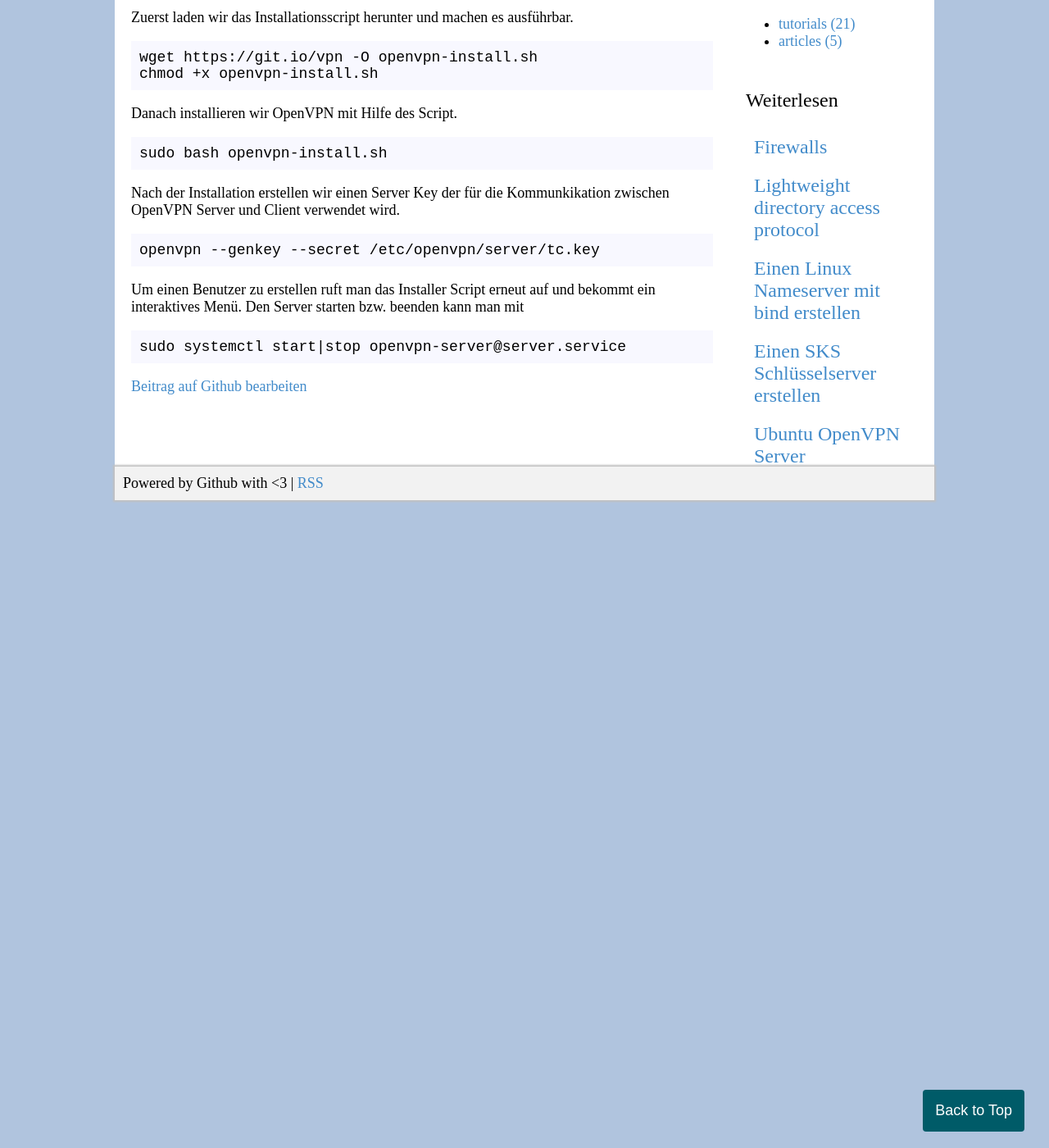
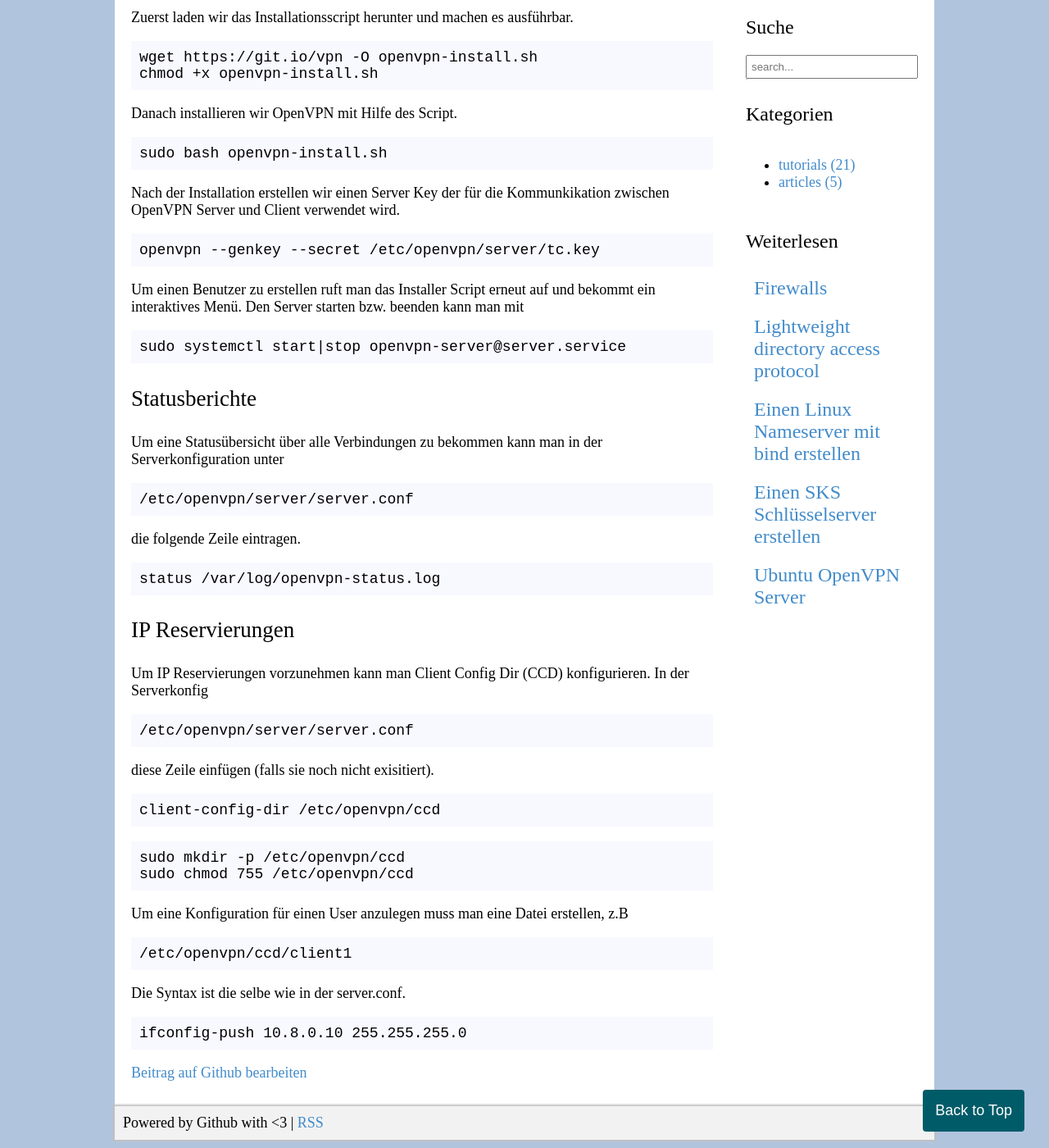
Before and after one commit to zarat/zarat.github.io, a Jekyll site: the page built from _posts/2024-05-02-ubuntu-openvpn-server.markdown, in a window 1280 px wide and 1400 px high, scrolled down 428 px. Shown: the whole window at 82% size. Built offline with Jekyll 4.4.1, drawn with Linux system fonts in a browser that asks for light colours.

Commit message:
status und user config

```diff
--- a/_posts/2024-05-02-ubuntu-openvpn-server.markdown
+++ b/_posts/2024-05-02-ubuntu-openvpn-server.markdown
@@ -35,3 +35,48 @@
 <pre>
 sudo systemctl start|stop openvpn-server@server.service
 </pre>
+
+<h2>Statusberichte</h2>
+
+Um eine Statusübersicht über alle Verbindungen zu bekommen kann man in der Serverkonfiguration unter
+
+<pre>
+/etc/openvpn/server/server.conf
+</pre>
+
+die folgende Zeile eintragen.
+
+<pre>
+status /var/log/openvpn-status.log
+</pre>
+
+<h2>IP Reservierungen</h2>
+
+Um IP Reservierungen vorzunehmen kann man Client Config Dir (CCD) konfigurieren. In der Serverkonfig
+
+<pre>
+/etc/openvpn/server/server.conf
+</pre>
+
+diese Zeile einfügen (falls sie noch nicht exisitiert).
+
+<pre>
+client-config-dir /etc/openvpn/ccd
+</pre>
+
+<pre>
+sudo mkdir -p /etc/openvpn/ccd
+sudo chmod 755 /etc/openvpn/ccd
+</pre>
+
+Um eine Konfiguration für einen User anzulegen muss man eine Datei erstellen, z.B
+
+<pre>
+/etc/openvpn/ccd/client1
+</pre>
+
+Die Syntax ist die selbe wie in der server.conf.
+
+<pre>
+ifconfig-push 10.8.0.10 255.255.255.0
+</pre>
```
